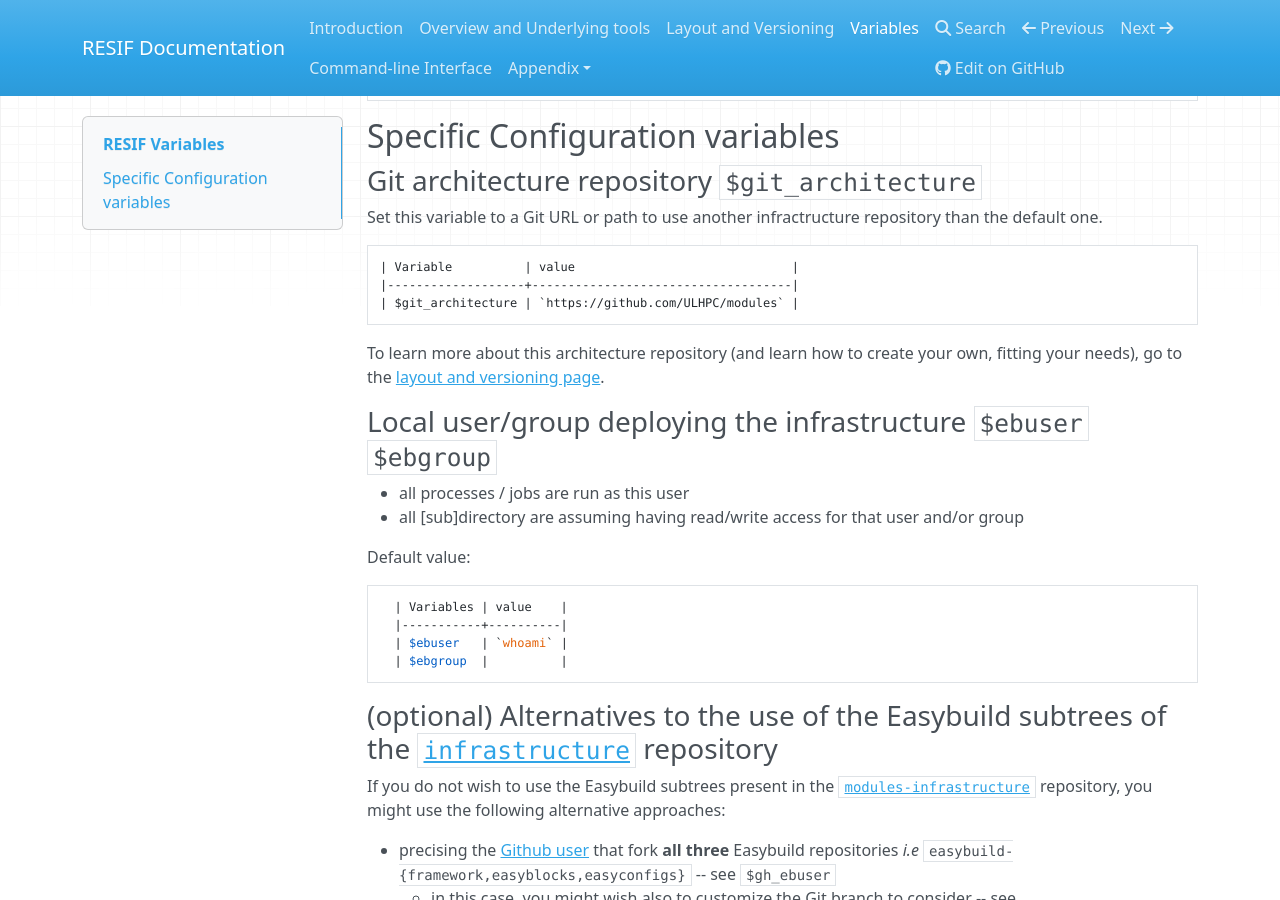
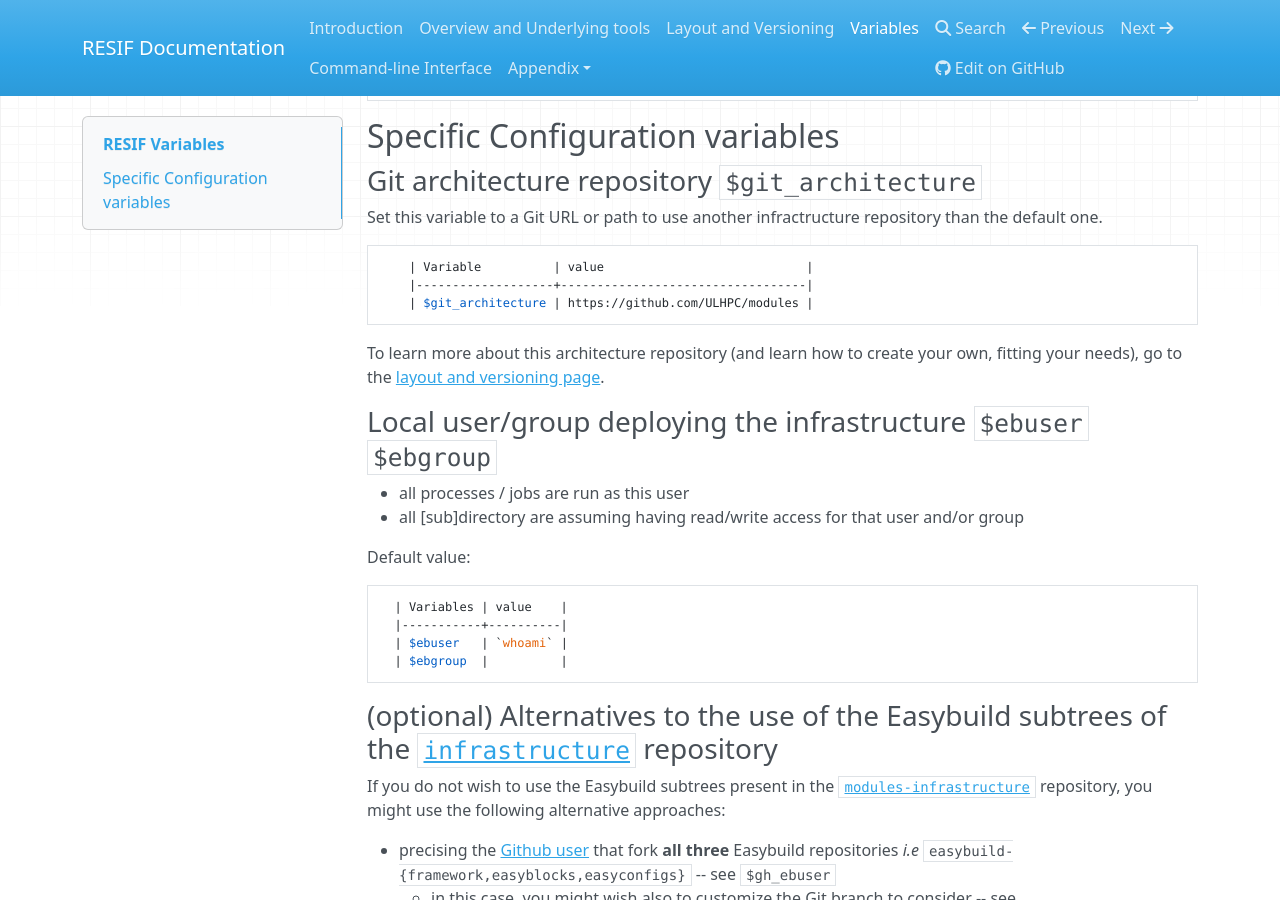
Before and after one commit to ULHPC/resif, an MkDocs documentation site: the page built from docs/variables.md, in a window 1280 px wide and 900 px high, scrolled down 1014 px. Built offline with MkDocs 1.6.1, drawn with Linux system fonts in a browser that asks for light colours; nearby versions of some CDN libraries; old or Windows-style settings are respelled for this version of MkDocs.

Commit message:
readthedocs

````diff
--- a/docs/variables.md
+++ b/docs/variables.md
@@ -56,11 +56,9 @@ Here are all the variables that can be set, followed by their descriptions.
 
 Set this variable to a Git URL or path to use another infractructure repository than the default one.
 
-```Text
-| Variable          | value                              |
-|-------------------+------------------------------------|
-| $git_architecture | `https://github.com/ULHPC/modules` |
-```
+        | Variable          | value                            |
+        |-------------------+----------------------------------|
+        | $git_architecture | https://github.com/ULHPC/modules |
 
 To learn more about this architecture repository (and learn how to create your own, fitting your needs), go to the [layout and versioning page](https://gitlab.uni.lu/modules/infrastructure/wikis/layout-and-versioning).
 
````
